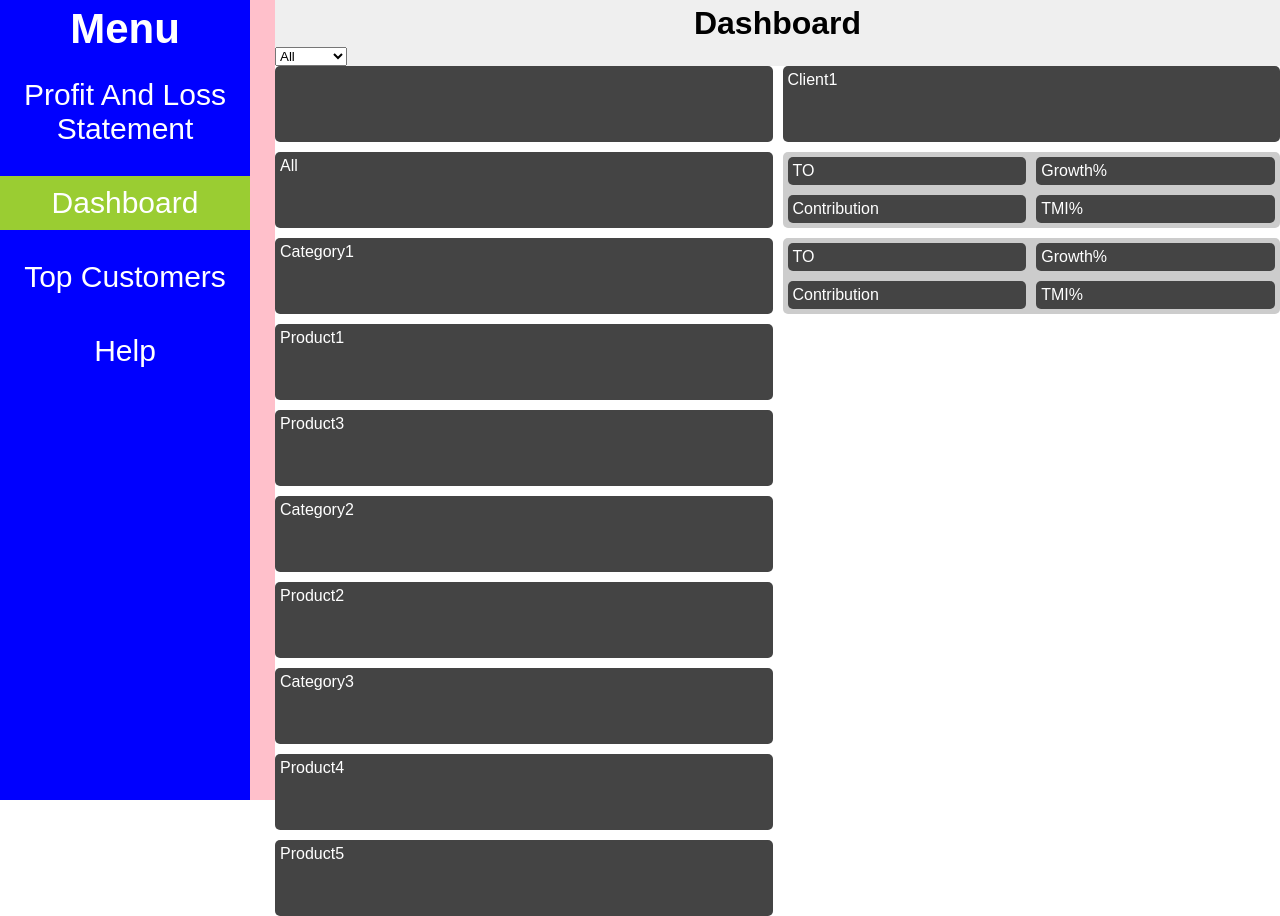
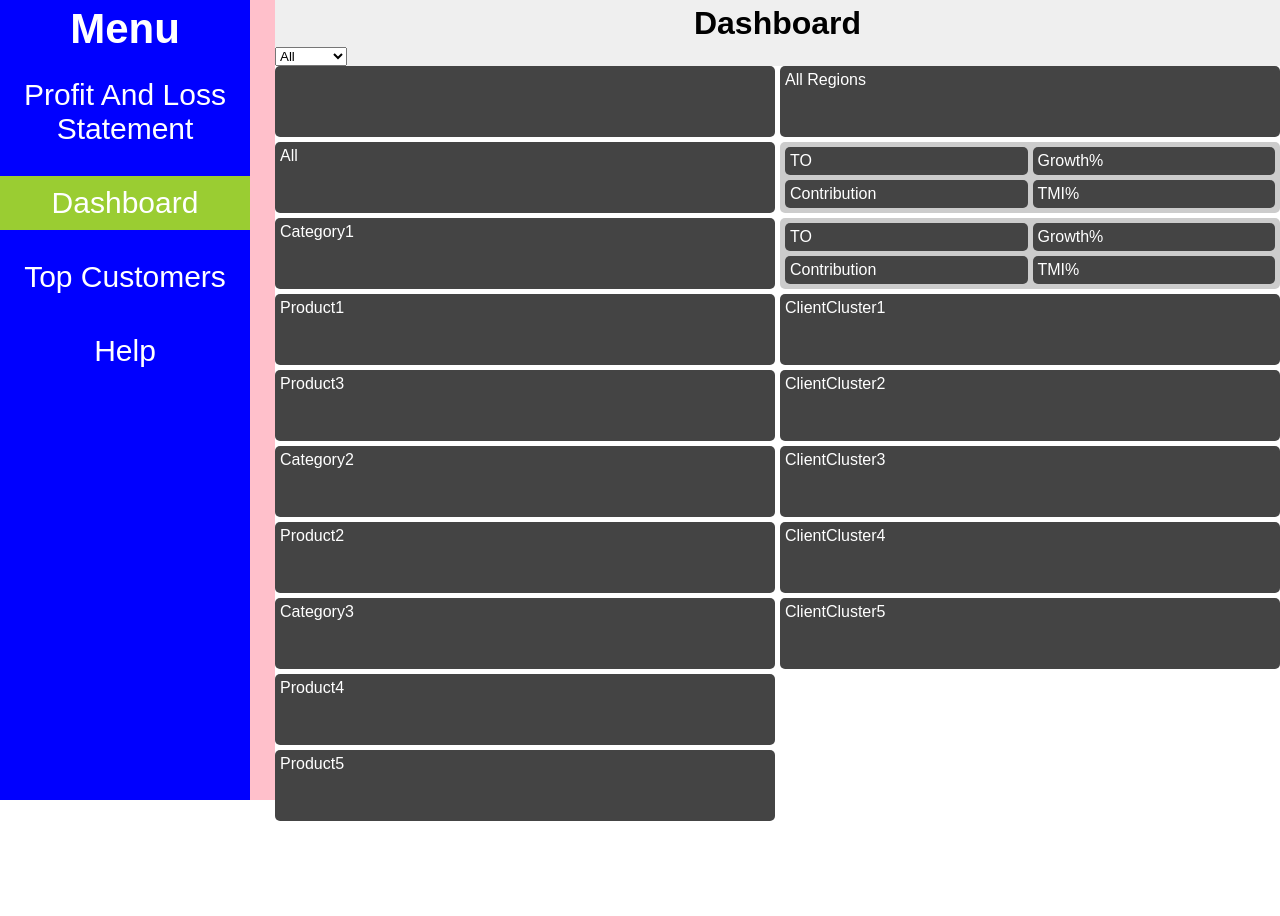
Before and after one commit to nmcolome/fin_assessment_tool, a React (Create React App) app: page / in a window 1280 px wide. After the commit the page ends 821 px from the top, so only its background shows below. Built offline with nearby package versions, Linux system fonts and the light colour scheme; no server answers.

Commit message:
Create DataCell component and style

```diff
--- a/src/components/Dashboard.js
+++ b/src/components/Dashboard.js
@@ -1,22 +1,25 @@
 import React, { Component } from 'react'
 import './styles/Dashboard.css'
+import DataCell from './DataCell'
 
 class Dashboard extends Component {
   constructor() {
     super()
     this.state = {
       indicators: [],
-      region: 'All'
+      region: 'All Regions',
     }
     this.handleOnChange = this.handleOnChange.bind(this)
   }
 
   componentDidMount() {
-    fetch('http://localhost:3000/api/v1/dashboard')
+    fetch('http://localhost:3000/api/v1/dashboard_by_product')
     .then(response => {
       return response.json()
     })
     .then(data => {
+      // const indicators = data.map(d => {
+      // })
       this.setState({
         indicators: data
       })
@@ -32,12 +35,18 @@ class Dashboard extends Component {
     })
   }
 
+  // buildDataCell() {
+    // this.state.indicators.map(row => {
+    //   debugger
+    // })
+  // }
+
   render() {
     return (
       <div className="dashboard">
         <h1>Dashboard</h1>
         <select name="region" onChange={this.handleOnChange}>
-          <option value="all">All</option>
+          <option value="All Regions">All</option>
           <option value="Region1">Region1</option>
           <option value="Region2">Region2</option>
           <option value="Region3">Region3</option>
@@ -45,6 +54,7 @@ class Dashboard extends Component {
           <option value="Region5">Region5</option>
           <option value="Region6">Region6</option>
         </select>
+        <div className="dash-container">
           <div className="grid-container">
             <div className="grid-item"></div>
             <div className="grid-item">All</div>
@@ -56,18 +66,14 @@ class Dashboard extends Component {
             <div className="grid-item">Category3</div>
             <div className="grid-item">Product4</div>
             <div className="grid-item">Product5</div>
-          <div className="grid-item">Client1</div>
-          <div className="grid-item data-cell">
-            <div className="grid-item">TO</div>
-            <div className="grid-item">Contribution</div>
-            <div className="grid-item">Growth%</div>
-            <div className="grid-item">TMI%</div>
-          </div>
-            <div className="grid-item data-cell">
-            <div className="grid-item">TO</div>
-            <div className="grid-item">Contribution</div>
-            <div className="grid-item">Growth%</div>
-            <div className="grid-item">TMI%</div>
+            <div className="grid-item">{this.state.region}</div>
+            <DataCell />
+            <DataCell />
+            <div className="grid-item">ClientCluster1</div>
+            <div className="grid-item">ClientCluster2</div>
+            <div className="grid-item">ClientCluster3</div>
+            <div className="grid-item">ClientCluster4</div>
+            <div className="grid-item">ClientCluster5</div>
           </div>
         </div>
       </div>
--- /dev/null
+++ b/src/components/DataCell.js
@@ -0,0 +1,15 @@
+import React from 'react'
+import './styles/DataCell.css'
+
+const DataCell = () => {
+  return (
+    <div className="grid-item data-cell">
+    <div className="grid-item">TO</div>
+    <div className="grid-item">Contribution</div>
+    <div className="grid-item">Growth%</div>
+    <div className="grid-item">TMI%</div>
+  </div>
+  )
+}
+
+export default DataCell
--- a/src/components/ProfitAndLoss.js
+++ b/src/components/ProfitAndLoss.js
@@ -29,13 +29,13 @@ class ProfitAndLoss extends Component {
     .then(data => {
       const measurements = data.map(d => {
         d.date = moment(d.date).format("MMM YY")
-        d.sales = parseInt(d.sales)
-        d.discount = parseInt(-d.discount)
-        d.net_sales = parseInt(d.net_sales)
-        d.cogs = parseInt(-d.cogs)
-        d.gross_profit = parseInt(d.gross_profit)
-        d.op_expense = parseInt(-d.op_expense)
-        d.net_profit = parseInt(d.net_profit)
+        d.sales = parseFloat(d.sales)
+        d.discount = parseFloat(-d.discount)
+        d.net_sales = parseFloat(d.net_sales)
+        d.cogs = parseFloat(-d.cogs)
+        d.gross_profit = parseFloat(d.gross_profit)
+        d.op_expense = parseFloat(-d.op_expense)
+        d.net_profit = parseFloat(d.net_profit)
         return d
       })
       this.setState({ measurements })
--- a/src/components/styles/Dashboard.css
+++ b/src/components/styles/Dashboard.css
@@ -4,9 +4,14 @@
   width: 80%;
 }
 
+.dash-container {
+  overflow-y: scroll;
+  overflow-x: scroll;
+}
+
 .grid-container {
   display: grid;
-  grid-gap: 10px;
+  grid-gap: 5px;
   grid-template-rows: repeat(10, 1fr);
   grid-template-columns: 1fr;
   grid-auto-flow: column;
@@ -22,13 +27,3 @@
   padding: 5px;
   font-size: 100%;
 }
-
-.data-cell {
-  display: grid;
-  grid-gap: 10px;
-  grid-template-rows: 1fr 1fr;
-  grid-template-columns: 1fr 1fr;
-  grid-auto-flow: column;
-  background-color: #ccc;
-  color: #444;
-}
--- /dev/null
+++ b/src/components/styles/DataCell.css
@@ -0,0 +1,9 @@
+.data-cell {
+  display: grid;
+  grid-gap: 5px;
+  grid-template-rows: 1fr 1fr;
+  grid-template-columns: 1fr 1fr;
+  grid-auto-flow: column;
+  background-color: #ccc;
+  color: #444;
+}
```
Lines whose indentation alone changed are shown as unchanged.
